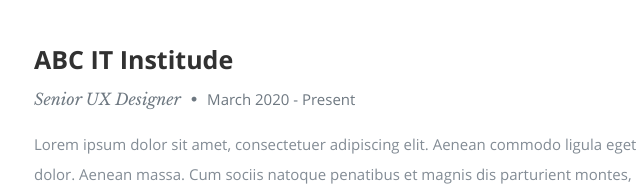
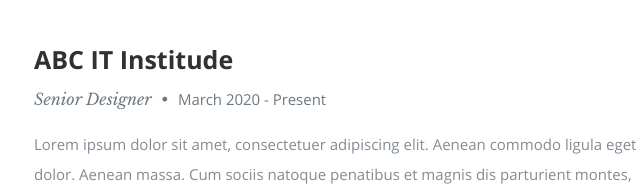
Before and after one commit to ahmobin/basic-portfolio, a plain HTML site: page index.html in a window 1280 px wide. Shown: the part 1608-1800 px from the top of the page, 371-1011 px from the left. Drawn offline with nearby package versions, Linux system fonts and the light colour scheme; files whose address does not match are found by name.

Commit message:
Update index.html

```diff
--- a/index.html
+++ b/index.html
@@ -172,7 +172,7 @@
                <div class="twelve columns">
 
                   <h3>ABC IT Institude</h3>
-                  <p class="info">Senior UX Designer <span>&bull;</span> <em class="date">March 2020 - Present</em></p>
+                  <p class="info">Senior Designer <span>&bull;</span> <em class="date">March 2020 - Present</em></p>
 
                   <p>
                   Lorem ipsum dolor sit amet, consectetuer adipiscing elit. Aenean commodo ligula eget dolor. Aenean massa.
```
